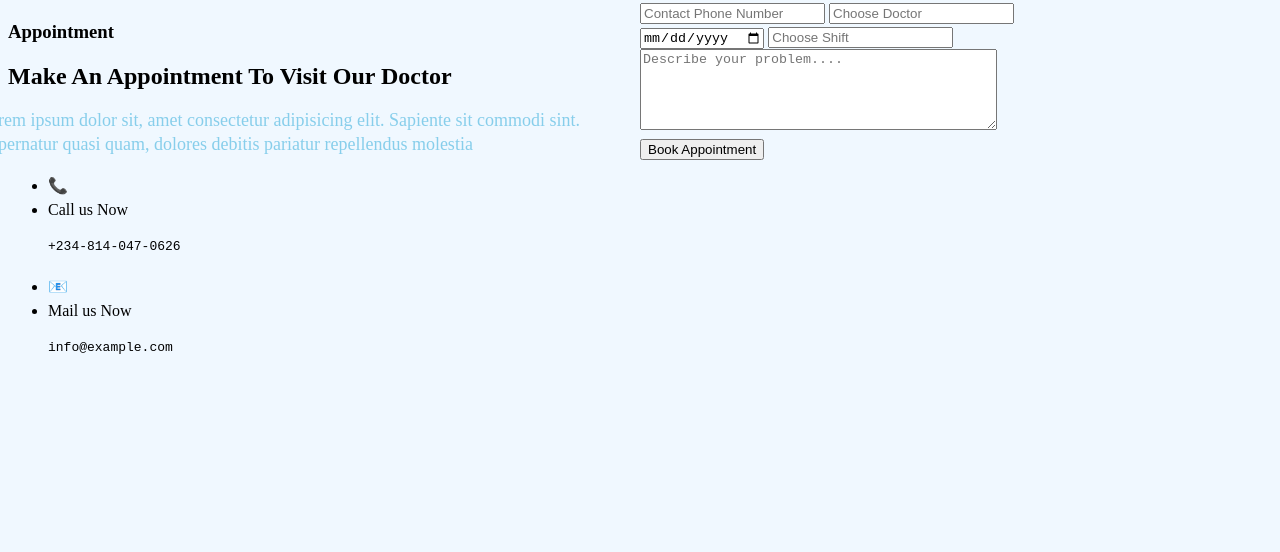
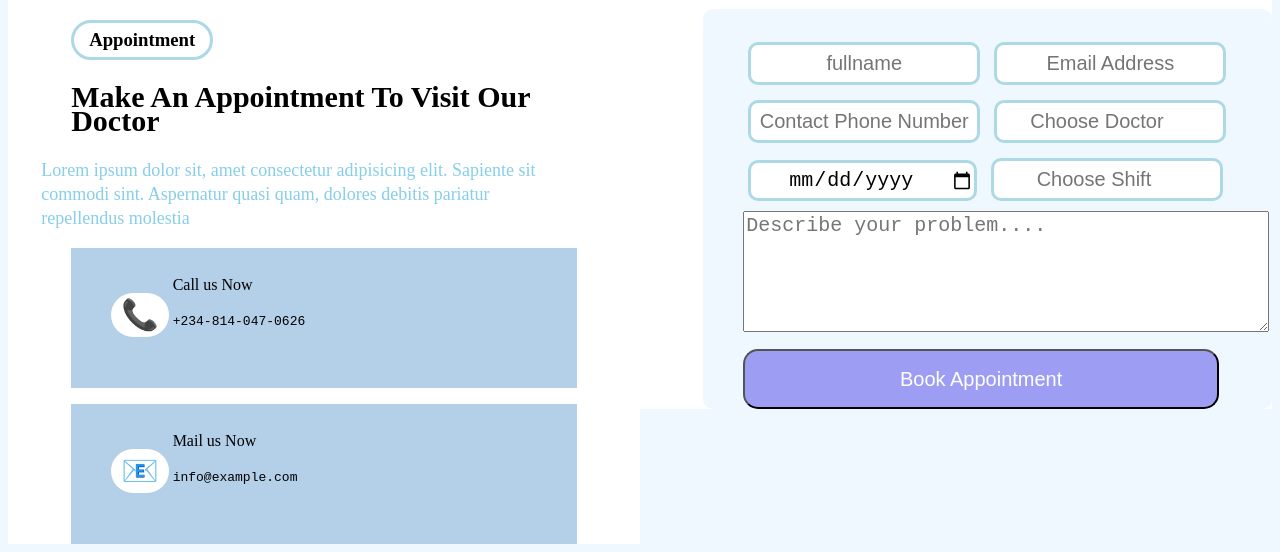
Before and after one commit to RISkylollipopcopy/RISkylollipopcopy.github.io, a plain HTML site: page home.html in a window 1280 px wide. Shown: the part 4434-4986 px from the top of the page. Before the commit the page ends 4818 px from the top, so only its background shows below. Drawn offline with Linux system fonts and the light colour scheme.

Commit message:
Update homestyle.css

```diff
--- a/homestyle.css
+++ b/homestyle.css
@@ -308,6 +308,80 @@ border-radius: 20px;
 	margin-top: 10px;
 }
 
+/* section for appontment  */
+
+
+.sect4apoint{
+	background-color: white;
+	padding-left: 10%;
+	padding-right: 10%;
+
+}
+.sect4apoint h3{
+	width: fit-content;
+	box-sizing: border-box;
+	border: 3px solid lightblue;
+	border-radius: 20px;
+	padding: 5px 15px;
+}
+.sect4apoint h1{
+	font-size: 30px;
+}
+.mailus,.callus{
+	background-color: rgb(180, 207, 232);
+	min-height: 140px;
+}
+.sect4apoint ul {
+	padding-top: 5%;
+	display: block;
+}
+.sect4apoint ul li{
+	list-style: none;
+	display: inline-block;
+}
+.uni{
+	background-color: white;
+	padding: 10px;
+	font-size: 30px;
+	border-radius: 50px;
+}
+
+.sectform{
+	padding-top: 5%;
+	padding-left: 10%;
+	background-color: white
+}
+form{
+	background-color: aliceblue;
+	width: fit-content;
+	padding-left: 5cqh;
+	padding-top: 5%;
+	border-radius: 10px;
+}
+.sectform input{
+	text-align: center;
+	height: 35px;
+	font-size: 20px;
+	width: 42%;
+	margin: 5px;
+	margin-bottom: 10px;
+	border: 3px solid lightblue;
+	border-radius: 10px;
+}
+.btnlg{
+	margin-top: 10px;
+	width: 90%;
+	font-size: 20px;
+	height: 60px;
+	color: white;
+	background-color: rgb(157, 157, 244);
+	border-radius: 15px;
+}
+textarea{
+	font-size: 20px;
+}
+
+
 
 
 
@@ -511,6 +585,8 @@ row::after {
 		margin-left: 0;
 		margin-top: 10px;
 	}
+
+
 	[class*="col-lg-2"]{
 		border: none;
 	}
@@ -518,7 +594,7 @@ row::after {
 		display: inline-block;
 	}
 	.section-light{
-		margin-top: 30%;
+		margin-top: 0;
 	}
 
 	.card1{
@@ -531,7 +607,23 @@ row::after {
 		margin-top: 20px;
 		transition: none;
 	}
-
+	.sectform{
+		width: 90%;
+		padding: 0;
+		margin: 20px;
+	}
+	.sectform form{
+		width: 100%;
+		margin-top: 5%;
+		padding-left: 0;
+		padding-right: 0;
+	}
+	.btnlg{
+		width: 90%;
+	}
+	textarea{
+		font-size: 17px;
+	}
 	[class*="col"] {
 		width: 100%;
 	}
@@ -639,7 +731,7 @@ row::after {
 		display: inline-block;
 	}
 	.section-light{
-		margin-top: 30%;
+		margin-top: -35%;
 	}
 
 	.card1{
@@ -651,6 +743,19 @@ row::after {
 		height: fit-content;
 		margin-top: 20px;
 		transition: none;
+	}
+	textarea{
+		display: block;
+		font-size: 15px;
+		width: 90%;
+		margin: auto;
+		margin-top: 5px;
+	}
+
+	.btnlg{
+		width: 90%;
+		display: block;
+		margin: auto;
 	}
 
 	[class*="col"] {
```
